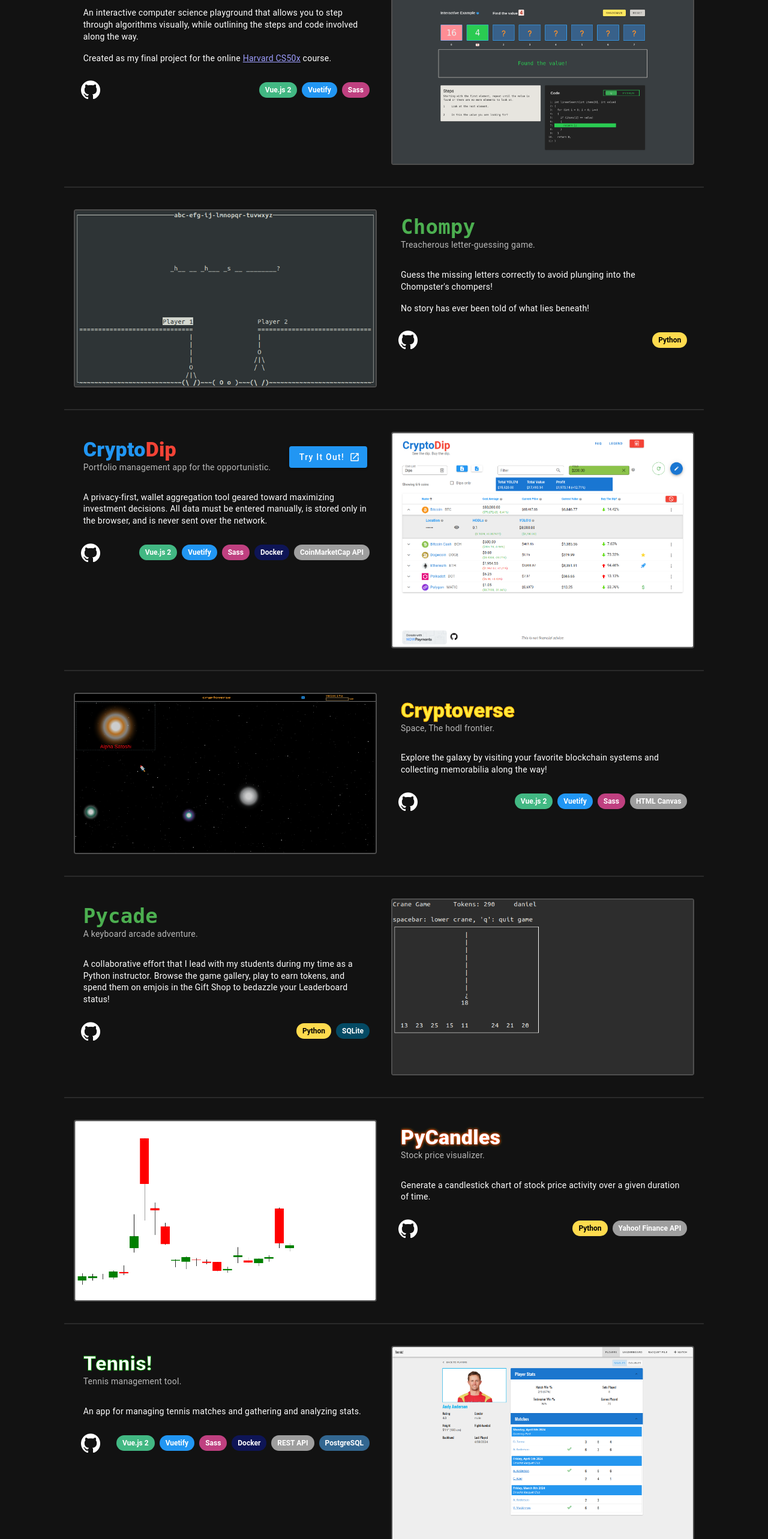
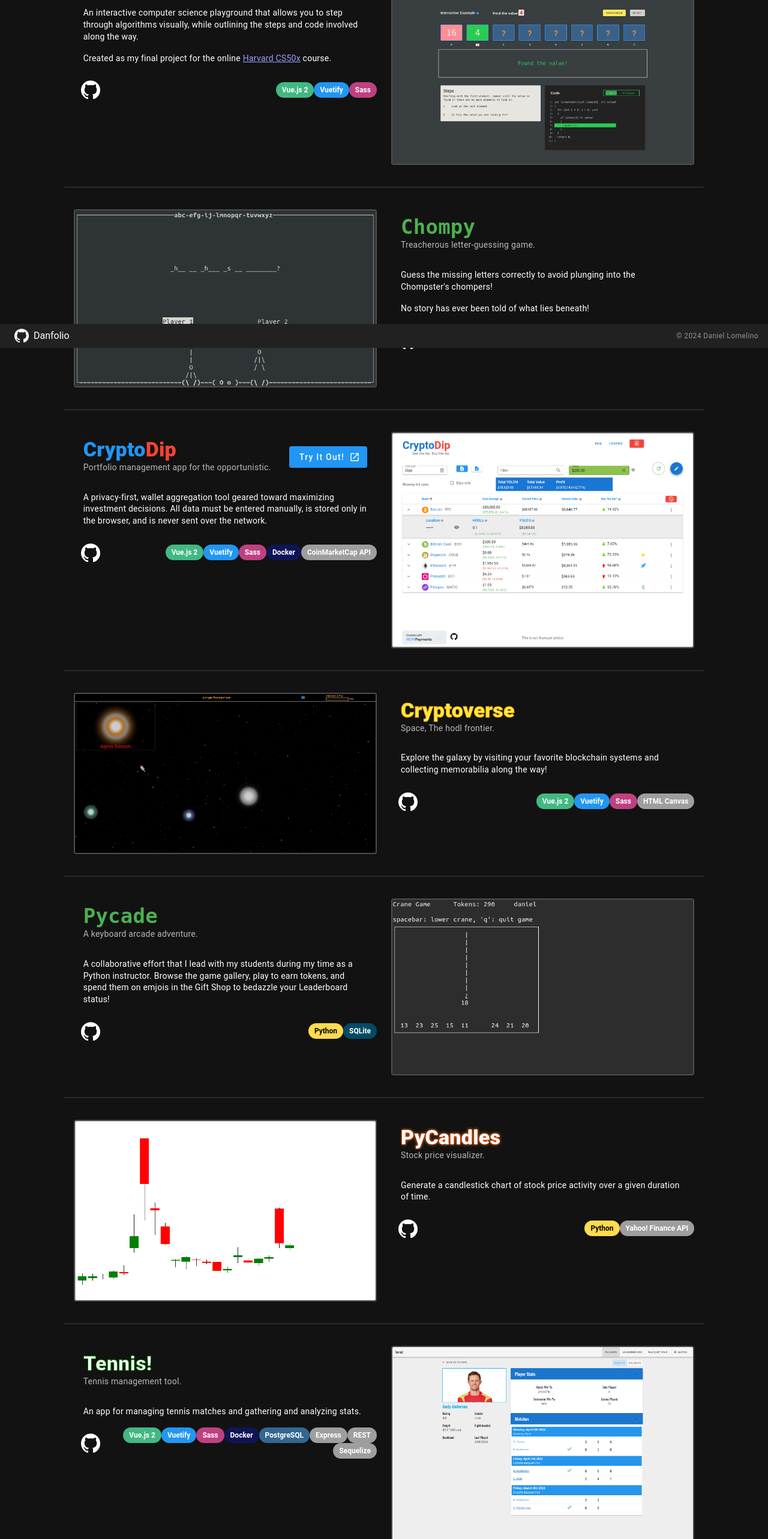
Before and after one commit to dlom123/danfolio, a Vue app: page / in a window 1280 px wide. Shown: the part 220-2786 px from the top of the page at 60% size. Built offline with nearby package versions, Linux system fonts and the light colour scheme.

Commit message:
Allow chips to line break nicely Other minor UI tweaks

```diff
--- a/src/components/AppFooter.vue
+++ b/src/components/AppFooter.vue
@@ -1,79 +1,14 @@
 <template>
-  <v-footer height="40" app>
-    <a
-      v-for="item in items"
-      :key="item.title"
-      :href="item.href"
-      :title="item.title"
-      class="d-inline-block mx-2 social-link"
-      rel="noopener noreferrer"
-      target="_blank"
-    >
-      <v-icon
-        :icon="item.icon"
-        :size="item.icon === '$vuetify' ? 24 : 16"
-      />
-    </a>
+  <v-footer height="40" app class="position-sticky">
+    <div class="d-flex">
+      <a href="https://github.com/dlom123/danfolio" target="_blank" class="d-inline-block mx-2 social-link">
+        <v-img src="@/assets/images/github-logo.png" width="24" />
+      </a>
+      Danfolio
+    </div>
 
-    <div
-      class="text-caption text-disabled"
-      style="position: absolute; right: 16px;"
-    >
-      &copy; 2016-{{ (new Date()).getFullYear() }} <span class="d-none d-sm-inline-block">Vuetify, LLC</span>
-      —
-      <a
-        class="text-decoration-none on-surface"
-        href="https://vuetifyjs.com/about/licensing/"
-        rel="noopener noreferrer"
-        target="_blank"
-      >
-        MIT License
-      </a>
+    <div class="text-caption text-disabled" style="position: absolute; right: 16px;">
+      &copy; 2024 Daniel Lomelino
     </div>
   </v-footer>
 </template>
-
-<script setup>
-  const items = [
-    {
-      title: 'Vuetify Documentation',
-      icon: `$vuetify`,
-      href: 'https://vuetifyjs.com/',
-    },
-    {
-      title: 'Vuetify Support',
-      icon: 'mdi-shield-star-outline',
-      href: 'https://support.vuetifyjs.com/',
-    },
-    {
-      title: 'Vuetify X',
-      icon: `svg:M2.04875 3.00002L9.77052 13.3248L1.99998 21.7192H3.74882L10.5519 14.3697L16.0486 21.7192H22L13.8437 10.8137L21.0765 3.00002H19.3277L13.0624 9.76874L8.0001 3.00002H2.04875ZM4.62054 4.28821H7.35461L19.4278 20.4308H16.6937L4.62054 4.28821Z`,
-      href: 'https://x.com/vuetifyjs',
-    },
-    {
-      title: 'Vuetify GitHub',
-      icon: `mdi-github`,
-      href: 'https://github.com/vuetifyjs/vuetify',
-    },
-    {
-      title: 'Vuetify Discord',
-      icon: `mdi-discord`,
-      href: 'https://community.vuetifyjs.com/',
-    },
-    {
-      title: 'Vuetify Reddit',
-      icon: `mdi-reddit`,
-      href: 'https://reddit.com/r/vuetifyjs',
-    },
-  ]
-</script>
-
-<style scoped lang="sass">
-  .social-link :deep(.v-icon)
-    color: rgba(var(--v-theme-on-background), var(--v-disabled-opacity))
-    text-decoration: none
-    transition: .2s ease-in-out
-
-    &:hover
-      color: rgba(25, 118, 210, 1)
-</style>
--- a/src/components/projects/ProjectInfo.vue
+++ b/src/components/projects/ProjectInfo.vue
@@ -22,9 +22,11 @@
       <a :href="project.repoPrimary.url" target="_blank">
         <v-img src="@/assets/images/github-logo.png" width="32" />
       </a>
-      <v-col align="end" class="pa-0 d-flex justify-end ga-2">
-        <slot v-if="$slots.chips" cols="12" name="chips" />
-      </v-col>
+      <v-row gutters="2">
+        <v-col align="end" class="pa-0 ml-4">
+          <slot v-if="$slots.chips" cols="12" name="chips" />
+        </v-col>
+      </v-row>
     </v-card-actions>
   </v-card>
 </template>
--- a/src/components/projects/tennis/ProjectTennis.vue
+++ b/src/components/projects/tennis/ProjectTennis.vue
@@ -23,8 +23,10 @@
           <ChipVuetify />
           <ChipSass />
           <ChipDocker />
-          <ChipOther label="REST API" />
           <ChipPostgreSQL />
+          <ChipOther label="Express" />
+          <ChipOther label="REST" />
+          <ChipOther label="Sequelize" />
         </template>
       </ProjectInfo>
     </v-col>
--- a/src/styles/settings.scss
+++ b/src/styles/settings.scss
@@ -12,3 +12,7 @@
 a {
   text-decoration: none;
 }
+
+.v-chip {
+  margin: 4px;
+}
```
